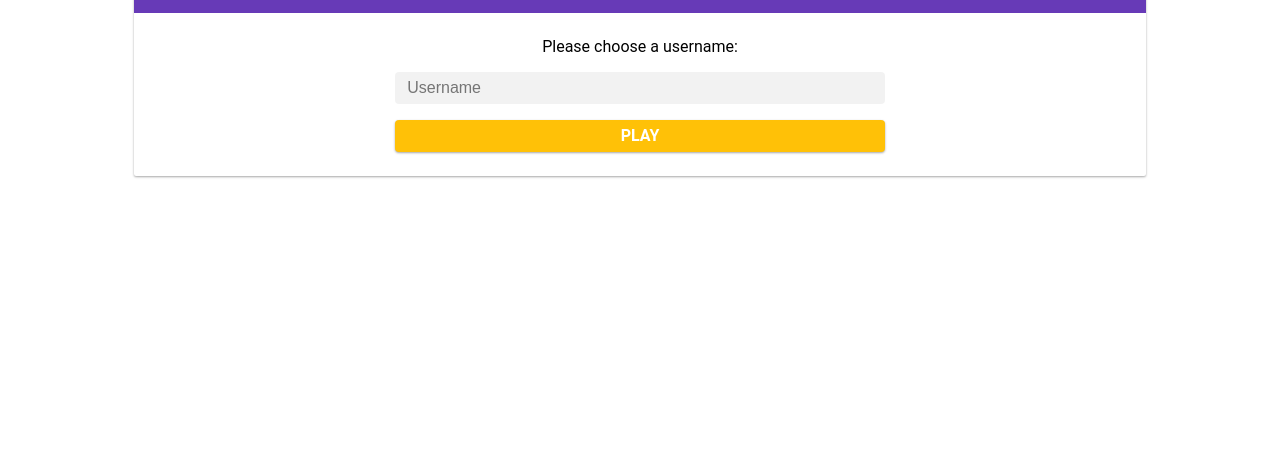
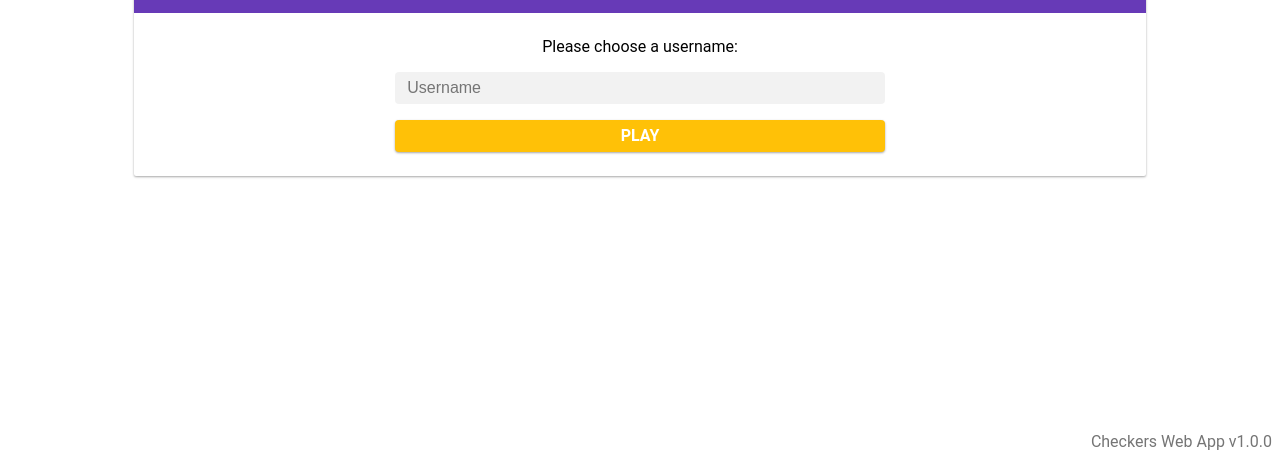
Before and after one commit to ams939/CheckersWebApp, a website with bundled scripts: page Client/index.html in a window 1280 px wide. Shown: the part 341-800 px from the top of the page. Built offline with nearby package versions, Linux system fonts and the light colour scheme; no server answers.

Commit message:
Added version number to all screens.

```diff
--- a/Client/assets/style.css
+++ b/Client/assets/style.css
@@ -174,3 +174,9 @@ button:hover{
 	width: 100px;
 	height: 100px;
 }
+
+#version-number{
+	position: fixed;
+	bottom: 8px;
+	right: 8px;
+}
--- a/Client/index.html
+++ b/Client/index.html
@@ -11,6 +11,8 @@
 
 		<div id="render-content"></div>
 
+		<span id="version-number" class="secondary-text-color">Checkers Web App v1.0.0</span>
+
 		<script src="app.js" type="module"></script>
     </body>
 </html>
```
